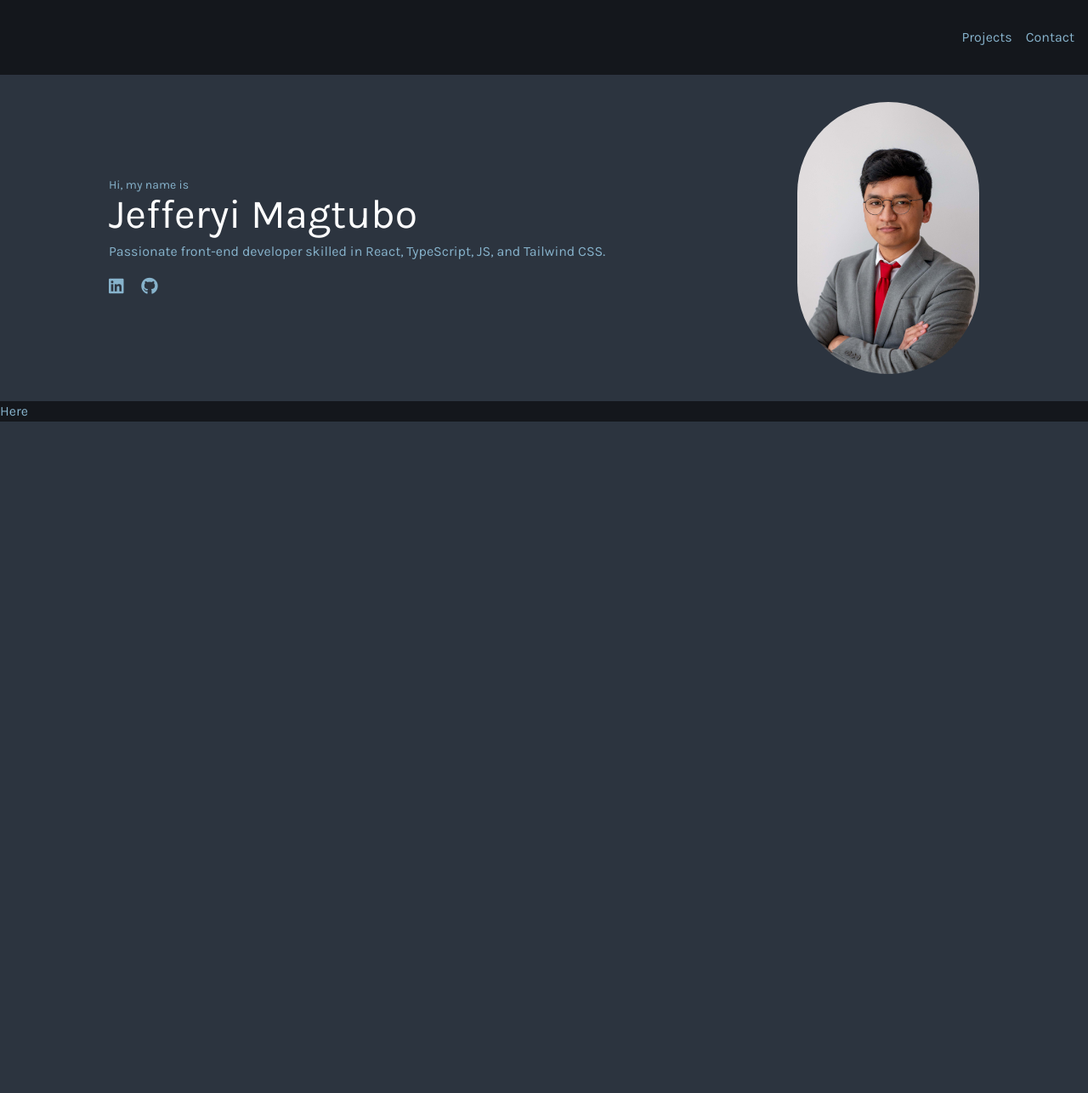
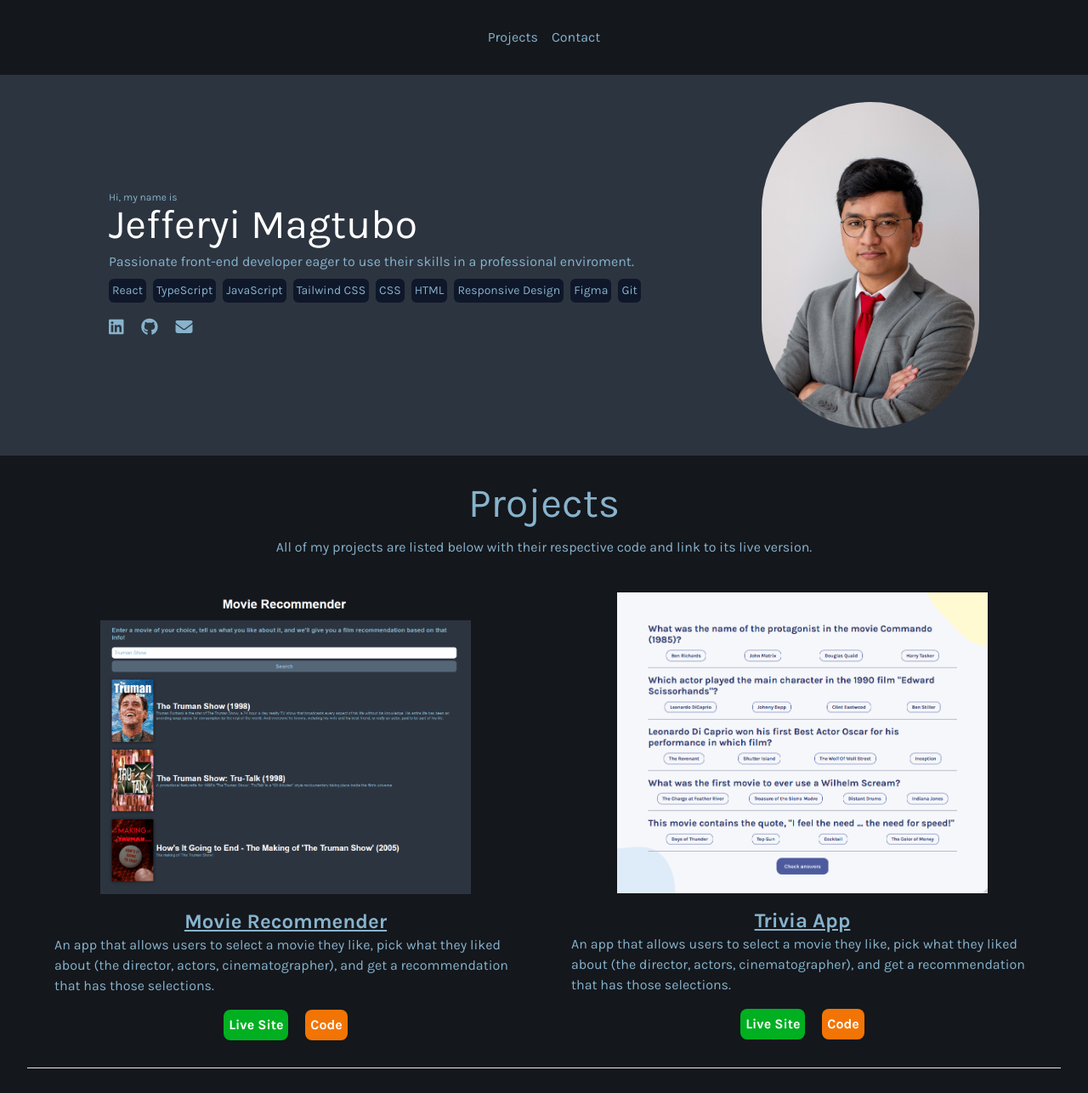
Before and after one commit to Jefferyi-Magtubo/Personal-Site, a plain HTML site: page index.html in a window 1280 px wide. Shown: the top 1286 px of the page at 85% size. Before the commit the page ends 800 px from the top, so only its background shows below. Drawn offline with nearby package versions, Linux system fonts and the light colour scheme.

Commit message:
Added skills and projects sections

```diff
--- a/index.html
+++ b/index.html
@@ -32,7 +32,7 @@
 </head>
 <body class="font-karla text-text bg-lightBlack">
 
-    <header class="bg-darkBlack flex px-4 py-8 justify-end items-center">
+    <header class="bg-darkBlack flex px-4 py-8 justify-center items-center">
         <div class="flex">
             <h2 class="mr-4">Projects</h2>
             <h2>Contact</h2>
@@ -41,21 +41,83 @@
 
     <main>
         <section class="flex my-8 mx-auto w-4/5  justify-between">
-            <div class="flex-col my-auto">
-                <h2 class="text-sm">Hi, my name is</h2>
+            <div class="flex-col my-auto sm:mr-4">
+                <h2 class="text-xs">Hi, my name is</h2>
                 <h1 class="text-white text-5xl">Jefferyi Magtubo</h1>
-                <h2 class="mt-2">Passionate front-end developer skilled in React, TypeScript, JS, and Tailwind CSS.</h2>
-                <div class="mt-4 text-xl">
-                    <a><i class="fa-brands fa-linkedin mr-4 hover:text-linklnBlue hover:font-bold hover:ring-yellow-500"></i></a>
-                    <i class="fa-brands fa-github hover:text-githubBlack"></i>
+                <h2 class="mt-2">Passionate front-end developer eager to use their skills in a professional enviroment.</h2>
+                <div class="flex flex-wrap mt-2 text-sm">
+                    <p class="p-1 rounded-md bg-slate-900 mr-2 mb-2">React</p>
+                    <p class="p-1 rounded-md bg-slate-900 mr-2 mb-2">TypeScript</p>
+                    <p class="p-1 rounded-md bg-slate-900 mr-2 mb-2">JavaScript</p>
+                    <p class="p-1 rounded-md bg-slate-900 mr-2 mb-2">Tailwind CSS</p>
+                    <p class="p-1 rounded-md bg-slate-900 mr-2 mb-2">CSS</p>
+                    <p class="p-1 rounded-md bg-slate-900 mr-2 mb-2">HTML</p>
+                    <p class="p-1 rounded-md bg-slate-900 mr-2 mb-2">Responsive Design</p>
+                    <p class="p-1 rounded-md bg-slate-900 mr-2 mb-2">Figma</p>
+                    <p class="p-1 rounded-md bg-slate-900 mr-2 mb-2">Git</p>
+                </div>
+                <div class="mt-2 text-xl">
+                    <a href="" target="_blank"><i class="fa-brands fa-linkedin mr-4 hover:text-linklnBlue hover:cursor-pointer"></i></a>
+                    <a href="" target="_blank"><i class="fa-brands fa-github mr-4 hover:text-githubBlack hover:cursor-pointer"></i></a>
+                    <a href="" target="_blank"><i class="fa-solid fa-envelope hover:text-lttrbxdGreen hover:cursor-pointer"></i></a>
                 </div>
             </div>
-            <img src="jeff.jpg" class="h-80 rounded-full"/>
+            <img src="jeff.jpg" class="h-96 rounded-full"/>
         </section>
 
-        <section class="bg-darkBlack">
-            <h1>Here</h1>
+        <section class="bg-darkBlack flex-col p-8 flex items-center">
+            <h1 class="text-5xl">Projects</h1>
+            <p class="mt-4">All of my projects are listed below with their respective code and link to its live version.</p>
+            <div class="flex flex-wrap mt-2 ">
+                <div class="flex flex-col items-center justify-center p-8 border-b lg:w-1/2">
+                    <img src="moveierecsite.PNG" class="w-4/5">
+                    <h1 class="text-2xl mt-4 underline font-bold ">Movie Recommender</h1>
+                    <p>An app that allows users to select a movie they like, pick what they liked about (the director, actors, cinematographer), and get a recommendation that has those selections.</p>
+                    <div class="mt-4">
+                        <a href="" target="_blank" class="inline-block bg-lttrbxdGreen mr-4 text-white font-bold p-1.5 rounded-lg hover:bg-green-700">Live Site</a>
+                        <a href="" target="_blank" class="inline-block bg-lttrbxdOrg text-white font-bold  p-1.5 rounded-lg hover:bg-orange-600">Code</a>
+                    </div>
+                </div>
+                <div class="flex flex-col items-center justify-center p-8 border-b  lg:w-1/2">
+                    <img src="pic2quiz.PNG" class="w-4/5">
+                    <h1 class="text-2xl mt-4 underline font-bold ">Trivia App</h1>
+                    <p>An app that allows users to select a movie they like, pick what they liked about (the director, actors, cinematographer), and get a recommendation that has those selections.</p>
+                    <div class="mt-4">
+                        <a href="" target="_blank" class="inline-block bg-lttrbxdGreen mr-4 text-white font-bold p-1.5 rounded-lg hover:bg-green-700">Live Site</a>
+                        <a href="" target="_blank" class="inline-block bg-lttrbxdOrg text-white font-bold  p-1.5 rounded-lg hover:bg-orange-600">Code</a>
+                    </div>
+                </div>
+                <div class="flex flex-col items-center justify-center p-8 border-b lg:w-1/2">
+                    <img src="picwatchlist.PNG" class="w-4/5">
+                    <h1 class="text-2xl mt-4 underline font-bold ">Movie Watchlist</h1>
+                    <p>An app that allows users to search and add movies to a watchlist. Made with Vanilla JavaScript, HTML, and CSS.</p>
+                    <div class="mt-4">
+                        <a href="" target="_blank" class="inline-block bg-lttrbxdGreen mr-4 text-white font-bold p-1.5 rounded-lg hover:bg-green-700">Live Site</a>
+                        <a href="" target="_blank" class="inline-block bg-lttrbxdOrg text-white font-bold  p-1.5 rounded-lg hover:bg-orange-600">Code</a>
+                    </div>
+                </div>
+                <div class="flex flex-col items-center justify-center p-8 border-b lg:w-1/2">
+                    <img src="passwordpic.PNG" class="w-4/5">
+                    <h1 class="text-2xl mt-4 underline font-bold ">Random Password Generator</h1>
+                    <p>An app that allows users to randomly generate passwords. Made with Vanilla JavaScript, HTML, and CSS.</p>
+                    <div class="mt-4">
+                        <a href="" target="_blank" class="inline-block bg-lttrbxdGreen mr-4 text-white font-bold p-1.5 rounded-lg hover:bg-green-700">Live Site</a>
+                        <a href="" target="_blank" class="inline-block bg-lttrbxdOrg text-white font-bold  p-1.5 rounded-lg hover:bg-orange-600">Code</a>
+                    </div>
+                </div>
+            </div>
         </section>
+
+        <section>
+            <div>
+                <h1>Contact</h1>
+                <p>Looking to connect? Feel free to reach out to me through email (jefferyi.magtubo@gmail.com) or phone (832-867-6875). I'll get back to you as soon as possible!</p>
+            </div>
+        </section>
+
+        <footer>
+
+        </footer>
     </main>
 </body>
 </html>
```
Also changed, not shown: moveierecsite.PNG (added), password.jpg (added), passwordpic.PNG (added), pic2quiz.PNG (added), picwatchlist.PNG (added).
